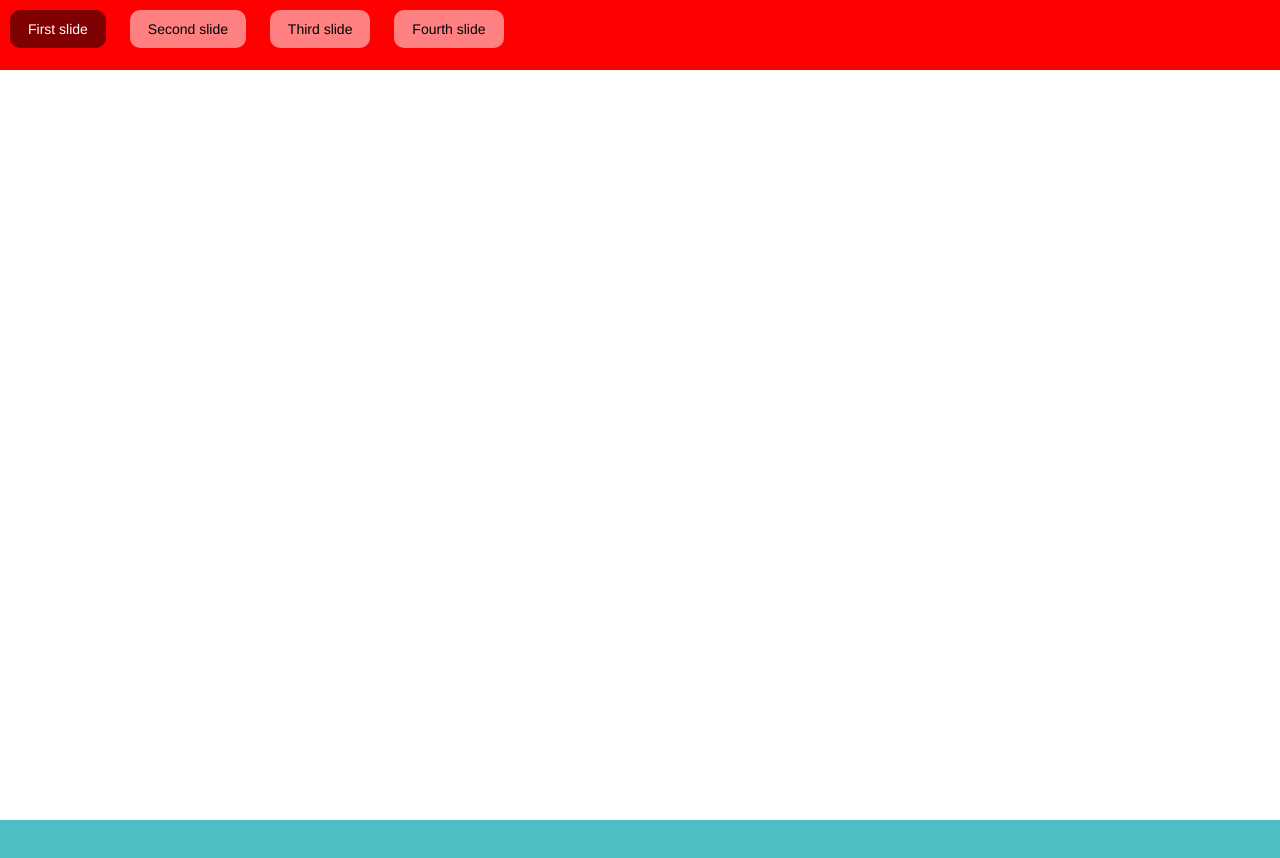
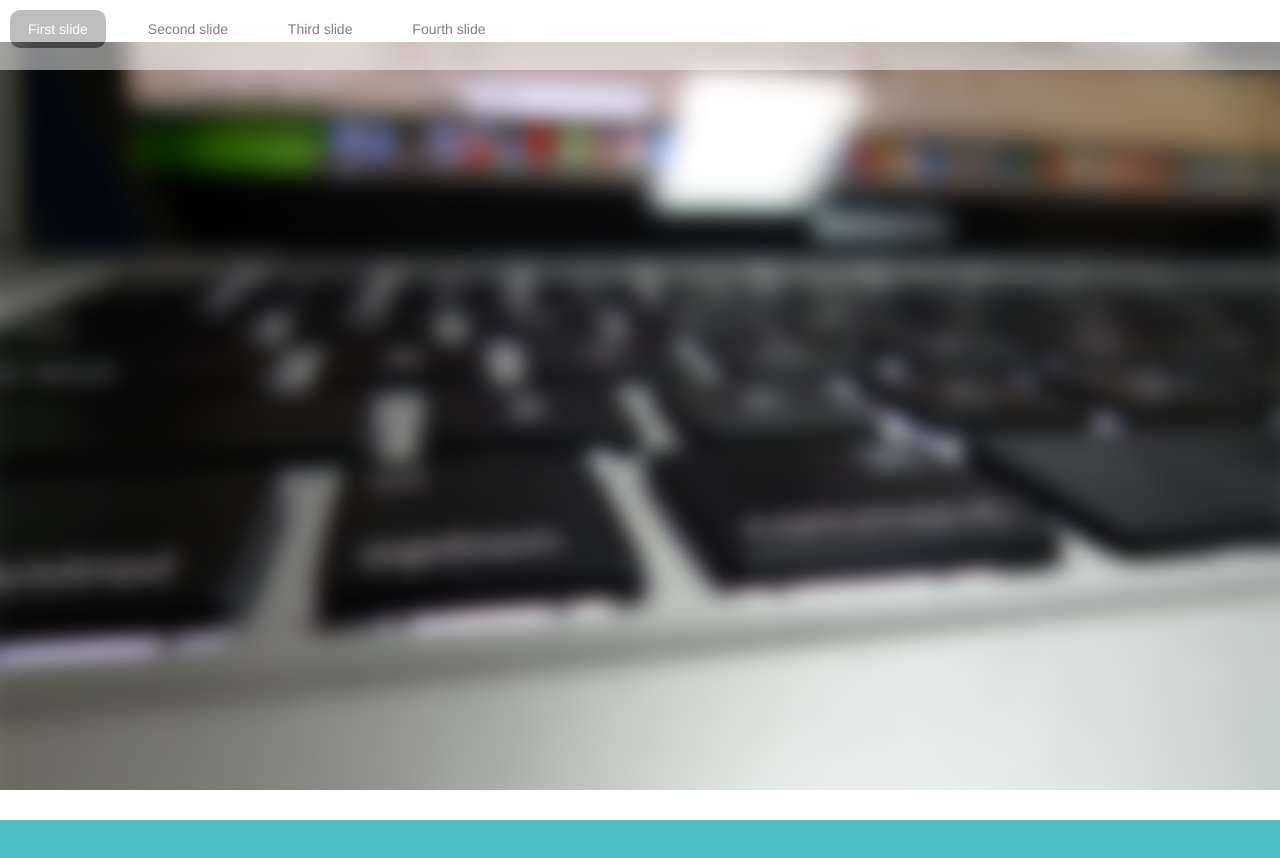
Before and after one commit to techtrans/portfolio, a plain HTML site: page index.html in a window 1280 px wide. Shown: the top 858 px of the page. Drawn offline with nearby package versions, Linux system fonts and the light colour scheme.

Commit message:
mac.png added; pavithra

```diff
--- a/index.html
+++ b/index.html
@@ -34,7 +34,7 @@
 	</ul>
     <!-- Section 1 -->
     <div class="section active" id="section0">
-
+		<img id="mac" src="img/mac.png" alt="main background" />
    	</div>
 
     <!-- Section 3 -->
--- a/style.css
+++ b/style.css
@@ -25,7 +25,6 @@
 	display:inline-block;
 	margin: 10px;
 	color: #000;
-	background:#fff;
 	background: rgba(255,255,255, 0.5);
 	-webkit-border-radius: 10px;
             border-radius: 10px;
@@ -62,5 +61,12 @@
 	width: 100%;
 	padding: 0;
 	margin:0;
-	background:red;
+	background:white;
+	opacity:.5;
 }
+
+/* Background image */
+
+#section0 #mac {width:100%;
+				height:100%;
+}
```
Also changed, not shown: img/mac.png (added).
